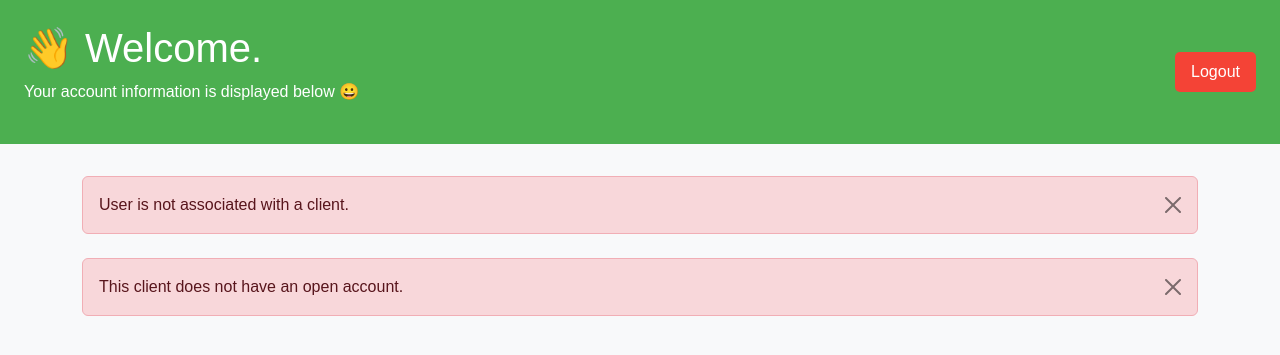
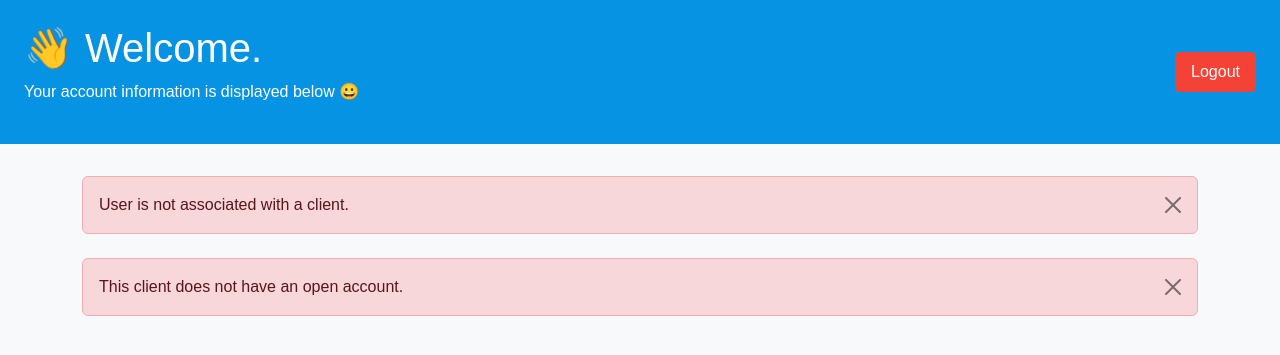
Before and after one commit to MarkosHB/Ebury-Clone-Multicurrency-Platform, a Django app: page /app/homepage in a window 1280 px wide. Shown: the top 355 px of the page. Run offline with Django 5.2, Linux system fonts and the light colour scheme.

Commit message:
fix: Adjust color background header

```diff
--- a/project/app/templates/homepage.html
+++ b/project/app/templates/homepage.html
@@ -14,7 +14,7 @@
             padding: 0;
         }
         header {
-            background-color: #4CAF50;
+            background-color:rgba(6, 147, 227, 1);
             color: white;
             padding: 1.5rem;
             display: flex;
```
